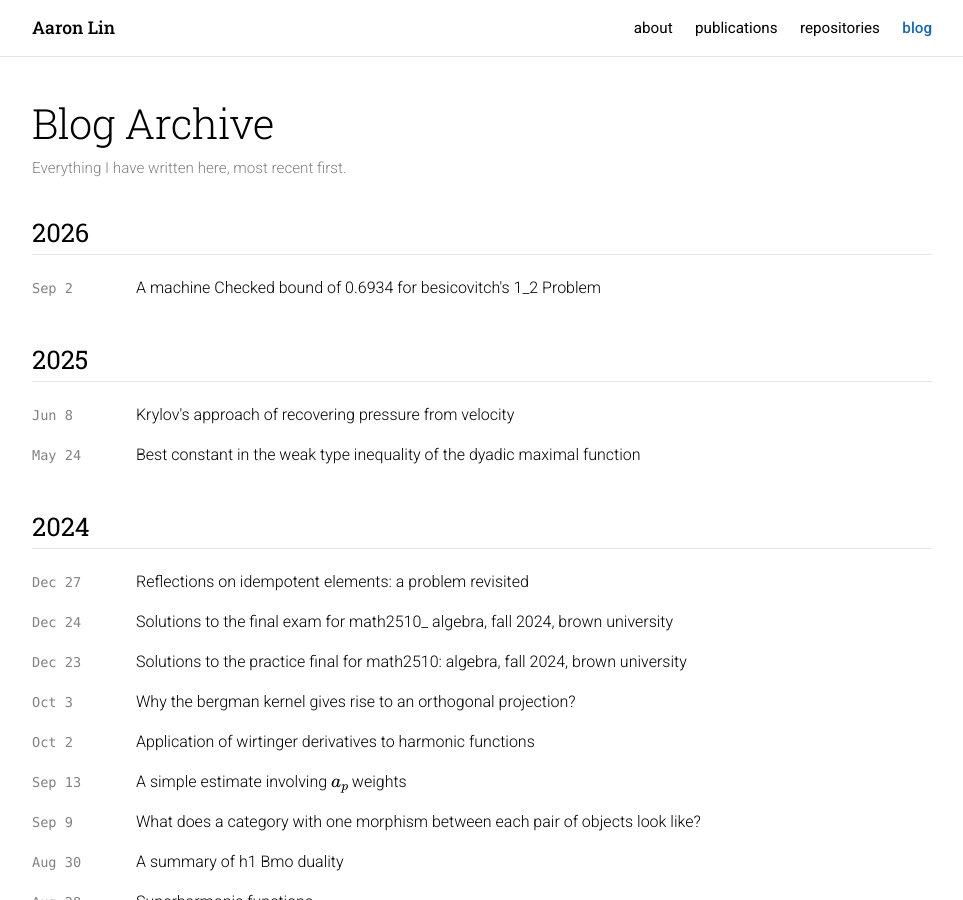
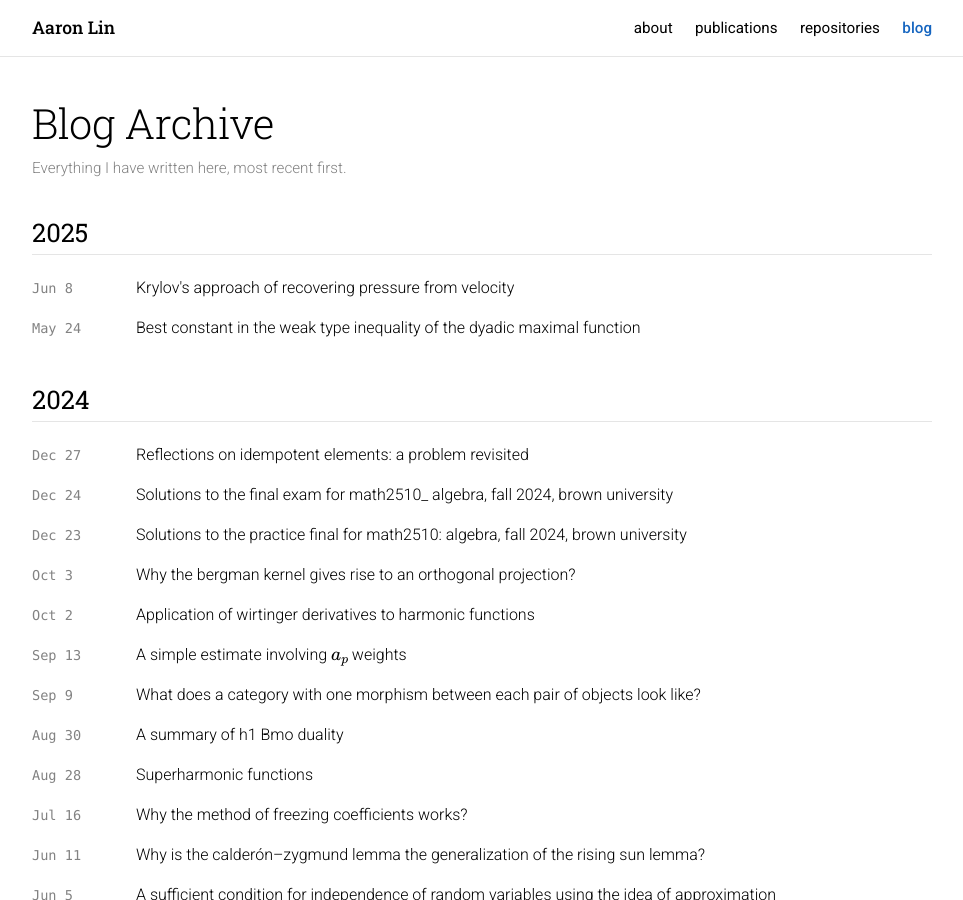
Before and after one commit to CoolRmal/coolrmal.github.io, a Jekyll site: the page built from archive.md, in a window 1280 px wide and 900 px high. Shown: the whole window, without its empty margins (158-1121 px from the left). Built offline with Jekyll 4.4.1, drawn with Linux system fonts in a browser that asks for light colours; formulas are drawn with MathJax 3; part of the change alters nothing that is shown.

Commit message:
Remove the Besicovitch blog post
Deletes the post and its four figures. The repositories card linked to it,
so its "here" now points at the proof write-up in the Besicovitchs-1-2
repository instead.

Co-Authored-By: Claude Opus 5 <noreply@anthropic.com>

```diff
--- a/_posts/2026-09-02-A Machine-Checked Bound of 0.6934 for Besicovitch's 1_2-Problem.md
+++ /dev/null
@@ -1,191 +0,0 @@
-## A Machine-Checked Bound of 0.6934 for Besicovitch's 1/2-Problem
-
-Let $E\subset \mathbb{R}^2$ be a Borel set with $\mathcal{H}^1(E)<\infty$. The <em>lower density</em> of $E$ at a point $x$ is
-
-$$\Theta^1_*(E,x)=\liminf_{r\downarrow 0}\frac{\mathcal{H}^1(E\cap B(x,r))}{2r},$$
-
-normalized by the diameter $2r$ rather than by $r$, so that a straight segment has density $1$ at its interior points.
-
-<strong>Question: </strong>How large does the lower density have to be, at almost every point, before $E$ is forced to be countably $1$-rectifiable?
-
-Before saying anything about the answer, I want to explain why $1/2$ is the number one should guess. Take the simplest rectifiable set there is: a closed line segment sitting inside $\mathbb{R}^2$. At an interior point $x$, a small ball $B(x,r)$ meets the segment in a piece of length exactly $2r$, so the density is $1$. But at an <em>endpoint</em>, the ball only sees one side, the piece has length $r$, and the density is exactly
-
-$$\frac{r}{2r}=\frac12 .$$
-
-<p align="center"><img src="/assets/besicovitch/density.svg" alt="Lower density at an interior point, at an endpoint, and on Besicovitch's graph" style="max-width:100%"></p>
-
-So $1/2$ is what you get from a set that, at every scale, looks like a segment with your point at the <em>end</em> of it. That is the cheapest way to keep the density up while refusing to look like a line through $x$: reach out in one direction only. And this is not a fantasy — Besicovitch's 1938 example is a purely unrectifiable set of finite length which does exactly this at almost every point, and therefore has lower density at least $1/2$ almost everywhere. So no threshold at or below $1/2$ can force rectifiability, and the guess is that everything above $1/2$ does.
-
-<strong>Besicovitch's 1/2-conjecture: </strong>if $\mathcal{H}^1(E)<\infty$ and $\Theta^1_*(E,x)>1/2$ for $\mathcal{H}^1$-almost every $x\in E$, then $E$ is countably $1$-rectifiable.
-
-It is convenient to package this as a single number. Let
-
-$$\sigma_1(\mathbb{R}^2)=\inf\{\beta\ge 0:\ \Theta^1_*\ge\beta \text{ a.e. forces countable } 1\text{-rectifiability}\},$$
-
-so that the conjecture reads $\sigma_1(\mathbb{R}^2)=1/2$. The history of the upper bound is a slow descent:
-
-| year | bound | |
-|---|---|---|
-| 1928 | $1-10^{-2576}$ | Besicovitch |
-| 1938 | $3/4$ | Besicovitch |
-| 1992 | $(2+\sqrt{46})/12=0.73186\ldots$ | Preiss and Tišer |
-| 1998 | $0.72655\ldots$ | Schechter |
-| 2024 | $0.7$ | De Lellis, Glaudo, Massaccesi and Vittone |
-
-The $1992$ bound stood for more than thirty years. What I want to report here is one more step:
-
-<strong>Theorem: </strong>$\sigma_1(\mathbb{R}^2)\le \dfrac{6934}{10000}=0.6934.$
-
-Together with a formalized version of Besicovitch's classical example, this pins the threshold to
-
-$$\tfrac12\ \le\ \sigma_1(\mathbb{R}^2)\ \le\ 0.6934 .$$
-
-Both inequalities are machine-checked. The proof term is complete Lean 4, it contains no `sorry`, and it depends on exactly the three axioms `propext`, `Classical.choice` and `Quot.sound` — no `native_decide`, no floating point, no hash, no external oracle. Everything is at [github.com/CoolRmal/Besicovitchs-1-2](https://github.com/CoolRmal/Besicovitchs-1-2), together with a short write-up of the argument.
-
-The rest of this post is in two parts. The first is about how it was made, which I think is at least as interesting as the result, and the second is about the mathematics.
-
----
-
-## Part I: how this was actually done
-
-### Two stages, two tools
-
-The work split cleanly into a mathematical stage and a formalization stage, and I used different tools for each.
-
-The mathematics was done first, entirely in conversation, in a ChatGPT project, over six days (26–31 August 2026). I did not write Lean during this period at all. What came out of it was $246$ markdown research notes — about $618{,}000$ words — plus $86$ C++ search programs, $16$ LaTeX write-ups and $53$ Python verifiers. Most of it is scaffolding and dead ends. The part that survived is a single document: an argument that reduces the whole problem to thirty explicit rational certificates, together with two independent programs that check them.
-
-The second stage was the Lean development, written by an agent in Claude Code against Mathlib, with me directing the scope. This is the part where I can give real numbers, because the session transcripts record them.
-
-| | Phase 1 (abandoned) | Phase 2 (delivered) |
-|---|---|---|
-| wall clock | 14 h 54 m | ~5 h for the delivered proof |
-| output tokens | $1{,}963{,}539$ | $2{,}512{,}213$ |
-| surviving lines of Lean | $0$ | all of it |
-
-Phase 1 spent $94\%$ of the non-cached tokens and $75\%$ of the wall clock chasing the sharp constant through six-variable Bernstein certificates. It produced $24{,}274$ lines of Lean, all of which I deleted. Phase 2 produced the entire delivered proof for about $2.7$ million tokens in five hours.
-
-I think this is the most useful thing in the whole project to report. The two phases differed only in which mathematical argument I handed the agent. Having the right argument was worth roughly a factor of seventeen in tokens, and the difference between "incomplete after fifteen hours" and "done in five". The bottleneck was never the Lean.
-
-The finished development is about $27{,}000$ lines across $99$ files. The Gram-certificate proof proper — everything the analytic heart of the argument needs — is four files and $1{,}548$ lines. Checking the whole thing from a warm Mathlib cache takes $2$ m $32$ s of wall clock.
-
-### Palomar, and what a comparator is for
-
-I submitted the result to [Palomar](https://palomar-registry.org/), a registry of Lean-verified mathematics incubated by the Lean FRO and ICARM, announced by Terence Tao [in August](https://terrytao.wordpress.com/2026/08/18/palomar-a-registry-of-lean-verified-mathematics/). The idea is to be the analogue of a preprint server, but for Lean proofs: you submit a repository at a fixed commit, and the registry records what has actually been verified. It is registered as [PALOMAR-2026-09-02-000011](https://palomar-registry.org/entry?id=PALOMAR-2026-09-02-000011&version=1).
-
-The mechanism I found genuinely clever is the <em>comparator</em>. A submission has two Lean modules. `Challenge.lean` contains the definitions and the statements you claim, with the proofs replaced by holes. `Solution.lean` contains the same statements, proved. The comparator checks that the solution really does prove <em>exactly</em> the statements advertised in the challenge — not a weakened variant, not a different-looking definition that happens to have the same name.
-
-This addresses the failure mode that worries me most about machine-checked mathematics. A wrong proof cannot get past Lean. But a proof of the wrong theorem can get past Lean easily, and a definition that has quietly drifted is very hard to notice inside twenty-seven thousand lines. In my `comparator.json` I deliberately did not use the `definition_names` escape hatch, which means every definition reachable from the statement is compared recursively: `sigmaOne` cannot be restated or weakened on the solution side.
-
-That leaves exactly one thing a human still has to check by hand, and it is the challenge file. So I checked it by hand. That is a realistic thing to ask of a person: `Challenge.lean` is about eighty lines. It contains four definitions — lower density, countable $1$-rectifiability, "$\beta$ forces rectifiability", and $\sigma_1$ as an infimum — and three statements. I read it line by line, more than once, and I would encourage anyone reading a formalization to do the same and ignore the rest.
-
-One thing that check caught, incidentally: Lean's `sInf` of an empty set of reals is $0$, so an upper bound on $\sigma_1$ could in principle hold vacuously. That is why the repository also proves $1/2\le\sigma_1(\mathbb{R}^2)$ and compares it alongside, and why it proves separately that every $\beta>0.6934$ really is an admissible threshold. The bound is not vacuous, and now that is a theorem rather than a remark.
-
-### On luck
-
-I want to be honest about the role of luck here, because I think the honest version is more useful than either the modest or the immodest one.
-
-This result is, to a large extent, lucky. The six-point problem happened to be the right size: small enough that a finite certificate family could close it, large enough to beat the record. The Gram-matrix argument that made the certificates cheap arrived on the fifth day and could easily not have arrived at all. I had already spent fifteen hours of agent time on a route that turned out to be a dead end, and if the second route had not appeared I would have nothing to report.
-
-But the luck had somewhere to land. I have spent a long time reading around this problem — Besicovitch's original papers, Preiss and Tišer, the recent linear-programming paper, the standard geometric measure theory. When the Gram argument appeared I recognized immediately what it was worth, and more importantly I could tell which of the many plausible-looking suggestions I received were actually nonsense. That judgment is not something the tools supplied. Most of what came out of six days of conversation was wrong or useless; the value was in being able to say so quickly.
-
----
-
-## Part II: the mathematics
-
-### A classical theorem, and what a quantitative version should look like
-
-Here is a theorem that has been known for a long time.
-
-<strong>Theorem (Eilenberg–Harrold): </strong>a compact connected subset of $\mathbb{R}^2$ with finite $\mathcal{H}^1$ measure is $1$-rectifiable; in fact it admits a Lipschitz parametrization.
-
-This is the reason connectedness and finite length together are such a strong hypothesis, and it is formalized in the repository because the proof needs it. The trouble is that a set with high density need not be connected at all. So one wants a <em>quantitative</em> substitute: some condition saying that the set cannot be split into two pieces cleanly, which high density might plausibly supply, and which is enough to run the same conclusion.
-
-That substitute is the <em>Besicovitch pair condition</em>. Roughly: whenever you have two measurable pieces $E_1,E_2$ at small positive distance from each other, both of which have density above $\beta$ at all small scales, there must be an open set $V$ meeting both of them which carries a definite proportion of mass <em>outside</em> $E_1\cup E_2$ — at least $\tau\cdot\operatorname{diam} V$ for some fixed $\tau>0$.
-
-So it says: you cannot have a clean gap. If the density is high, then wherever you try to separate the set into two pieces, there is a place where a definite amount of mass has to sit in between, gluing them. That is exactly the "connective tissue" the classical theorem gets for free from connectedness, and if the pair condition holds at $\beta$, then $\beta$ forces rectifiability. All of that half of the argument is a matter of geometric measure theory, and it is a finished, `sorry`-free chain in the repository.
-
-Everything hard is on the other side: proving that the pair condition holds at some specific $\beta$.
-
-### Why balls, and why disjoint ones
-
-The standard reduction replaces $E$ by a <em>straight</em> measure $\mu$: one for which
-
-$$\mu(A)\le \operatorname{diam}(A)\qquad\text{for every measurable } A .$$
-
-Straightness is a statement about <em>one</em> set, and all of its power comes from applying it to a union. Suppose $B_1,\dots,B_k$ are pairwise disjoint balls with radii $r_i$, each satisfying $\mu(B_i)\ge 2\beta r_i$ — which is what a lower density bound gives at small scales. Then additivity on the one hand and straightness on the other give
-
-$$2\beta\sum_i r_i\ \le\ \mu\Bigl(\bigcup_i B_i\Bigr)\ \le\ \operatorname{diam}\Bigl(\bigcup_i B_i\Bigr).$$
-
-<p align="center"><img src="/assets/besicovitch/packing.svg" alt="Disjoint balls along a set of finite length, and the diameter of their union" style="max-width:100%"></p>
-
-So a family of disjoint balls whose radii sum is large compared to the diameter of their union is a <em>contradiction certificate</em>: it says that the density hypothesis and straightness cannot both hold. The natural quantity to maximize is therefore the <em>score</em>
-
-$$\mathcal{S}_s=\sum_i r_i-\frac{D}{2s},\qquad D=\operatorname{diam}\Bigl(\bigcup_i \overline{B}(x_i,r_i)\Bigr),$$
-
-and the question becomes a finite one: for which $s$ does every configuration of centres admit a choice of radii with nonnegative score?
-
-### The one place my proof differs from Preiss and Tišer: two colours
-
-This is the point I most want to get across, so let me isolate it.
-
-Preiss and Tišer work with <em>one</em> set. Every ball in their configuration counts mass from the same measure, so every ball must be disjoint from every other ball. That is a severe constraint, and it is what caps their method: the best threshold obtainable from a one-colour argument of that shape is the positive root of $8s^3+4s^2-3s-3$, namely $0.72655\ldots$, and no amount of cleverness inside that framework goes below it.
-
-The pair condition, though, hands you <em>two</em> sets, $E_1$ and $E_2$, and they are disjoint. So colour the centres: red ones will count the mass of $E_1$, blue ones the mass of $E_2$. Two red balls still have to be disjoint from each other, and two blue balls from each other. But a red ball and a blue ball may overlap freely, because the mass counted in a red ball and the mass counted in a blue ball is <em>different mass</em>, and the inequality above still adds up correctly.
-
-<p align="center"><img src="/assets/besicovitch/two-colour.svg" alt="One colour: all balls disjoint. Two colours: only same-colour balls disjoint" style="max-width:100%"></p>
-
-That single relaxation is where the improvement comes from. For the same diameter $D$, letting red and blue interleave lets $\sum_i r_i$ be much larger than any one-colour packing could manage, so the contradiction certificates are far stronger. It is also the entire source of the difficulty: the feasible set is no longer a simple packing region, and the optimization problem that results is genuinely nasty. The structural idea of routing everything through finite optimization problems of this kind is due to De Lellis, Glaudo, Massaccesi and Vittone, and my work solves a particular instance of the family they introduced.
-
-### Six points, and why not fewer
-
-The instance I solve uses two colours and three centres of each colour: a root, and two children. Six points in all.
-
-<p align="center"><img src="/assets/besicovitch/six-point.svg" alt="A two-colour six-point configuration: two roots at distance 1, each with two children" style="max-width:100%"></p>
-
-Normalize so that the two roots — the approximate closest points of $E_1$ and $E_2$ — are at distance $1$. Straightness then supplies the children: mass in a ball of radius $1$ whose density is bounded below cannot be concentrated near a single point, so it has to spread, and in a set of finite length spreading means two points at a definite separation. Concretely, each colour gets a <em>sibling pair</em>: two points at distance at least $2s$ from each other, each within distance $1$ of its own root.
-
-Why exactly six? With one centre per colour the problem is trivial and gives nothing. With two, you recover essentially the two-point estimates that underlie the classical bounds. Three per colour is the first count at which the geometry has room to express a real competition, and the competition is what produces a new number. Three families of moves fight each other:
-
-- use only the four children, which is strong when both sibling pairs are long and the cross-colour distances are large;
-- use one colour's two children against all three centres of the other colour;
-- use a root together with one of its children against all three centres of the other colour.
-
-Each can be defeated on its own. The content is that defeating one strengthens another: pulling the children in to shorten the cross distances helps the edge-against-triangle moves, and spreading them out helps the four-children move. The optimal constant is the balance point where all three pressures are simultaneously neutral — a nonsmooth optimum where several active constraints meet, not a smooth critical point of a single function. That is why the answer is an algebraic number of high degree rather than something round.
-
-The extremal configuration turns out to be a <em>half-turn</em>: the blue centres are the images of the red ones under rotation by $\pi$ about the midpoint of the two roots, with both red children on the far side of their own root. That symmetry is not assumed; it is derived.
-
-### And then it becomes an optimization problem
-
-Once the failure of all the relevant packings is assumed, a finite tree of elementary case distinctions reduces the entire hypothesis to three scalar inequalities, and an algebraic identity turns those into a single <em>weighted score</em> which is forced to be positive. To get a contradiction one has to bound that same score above — and that is a global inequality for two chords in the unit disk, in several variables, which is where all the computation lives.
-
-I am going to leave the details out, because they are not illuminating. The honest summary is that the problem reduces to computationally heavy optimization problems, and that this is precisely the sort of thing an AI can get an approximate solution to by a pile of boring tricks: search the parameter space numerically, round the answer to rationals with a small denominator, and check whether the rounded version still works. What matters is that <em>none of that enters the proof</em>. The parameters found by search are stored as exact rationals; Lean recomputes every downstream coefficient from them in exact rational arithmetic and verifies the sign conditions itself. The key positivity fact is proved as a theorem from an explicit rank-one decomposition, not tested numerically. A search that returns a bad parameter costs time; it cannot make a false statement pass.
-
-Thirty such certificates, covering thirty rectangles of radii, are what close the argument.
-
-### Why $0.6934$, and not the sharp constant
-
-The finite six-point problem has an exact optimal constant,
-
-$$\theta_6=s_*=0.693306421825904872690678414403710951\ldots,$$
-
-an algebraic number pinned by two radical equations inside an explicit rational box. What I proved is $9.36\times 10^{-5}$ above it. That gap is not a gap in the mathematics; it is the price of making the certificates finite.
-
-At $s_*$ the extremal configuration is <em>attained</em>, and all three packing mechanisms tie there simultaneously. The score I need to bound above by zero is therefore exactly zero at an interior point, with vanishing gradient. Any certificate for a non-strict bound at a degenerate maximum has to resolve the geometry to the precision of the degeneracy, and this is what killed the first fifteen hours: the subdivision needed near the tie grew without bound, and on one coordinate chart the score is identically zero at the extremiser, so no strict certificate of that shape exists there at all.
-
-Moving the chord to the rational value $c=3467/2500$, so that $s=c/2=0.6934$, breaks all three ties at once. The extremal configuration becomes infeasible and the score acquires a uniform negative margin of about $5.8\times 10^{-4}$ — four orders of magnitude more room. That is what lets a small, fixed family of thirty certificates replace an unbounded adaptive search.
-
-<em>Remark: </em>the constant is also bounded from above, which is why it is $0.6934$ and not, say, $0.699$. The separators that prune the case tree are themselves inequalities in the chord, and they fail once $c$ exceeds about $1.386850$. So the admissible window is narrow — above $2s_*$ to break the tie, below that ceiling to keep the pruning — and $6934/10000$ sits inside it.
-
----
-
-## What comes next
-
-The obvious direction is more points. Six is the smallest count at which the competition described above exists, but there is no reason to stop there: putting more points into each colour's configuration gives the packing moves more room, which should push the optimal constant of the finite problem down further. The cost is that there are more, and larger, optimization problems to solve, and each one has to end in certificates cheap enough for a kernel to check.
-
-I expect to be able to lower the constant this way, and I will update this post when I do.
-
-I should be clear about the limit, though. Every bound obtained by this route is bounded below by the optimal constant of whatever finite problem it solves, and the six-point method cannot go below $\theta_6$ no matter how cleverly it is certified. Getting to $1/2$ is a different problem. Besicovitch's conjecture remains open, and nothing here says anything about it.
-
----
-
-<em>Links.</em> The repository is [CoolRmal/Besicovitchs-1-2](https://github.com/CoolRmal/Besicovitchs-1-2); it contains the Lean development, a short paper describing the argument, and an accounting of exactly how much machine time and how many tokens the thing cost. The registry is [Palomar](https://palomar-registry.org/), and submissions go through [submit.palomar-registry.org](https://submit.palomar-registry.org/). The structural framework is due to [De Lellis, Glaudo, Massaccesi and Vittone](https://arxiv.org/abs/2404.17536); the account of Besicovitch's example that the lower bound follows is [Capdevila's](https://arxiv.org/abs/2607.05206).
--- a/repositories.md
+++ b/repositories.md
@@ -27,7 +27,7 @@ nav: repositories
   <p>
     This is a machine-checked proof that $\tfrac12\le\sigma_1(\mathbb{R}^2)\le 0.6934$.
     The proof can be found over
-    <a href="/2026/09/02/A-Machine-Checked-Bound-of-0.6934-for-Besicovitch's-1_2-Problem.html">here</a>.
+    <a href="https://github.com/CoolRmal/Besicovitchs-1-2/blob/main/paper/gram-certificate-bound.pdf" target="_blank" rel="noopener noreferrer">here</a>.
   </p>
   <p>
     <span class="badge">registered</span>
```
Also changed, not shown: assets/besicovitch/density.svg (deleted), assets/besicovitch/packing.svg (deleted), assets/besicovitch/six-point.svg (deleted), assets/besicovitch/two-colour.svg (deleted).
